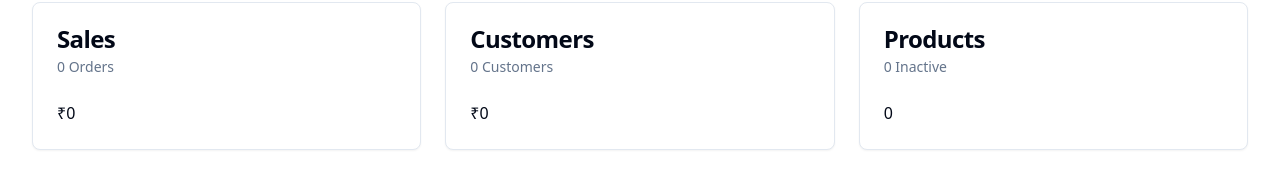
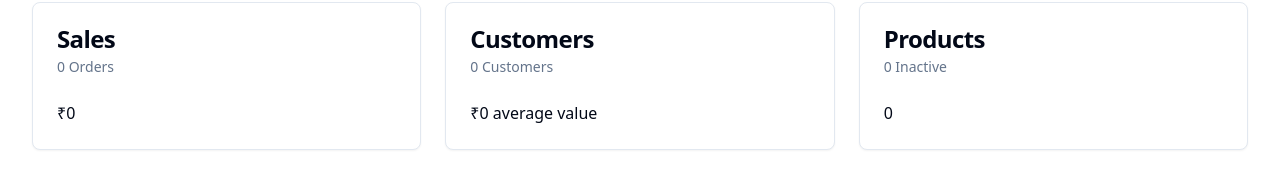
Before and after one commit to TechnoFlask/ecommerce, a Next.js app: page /admin in a window 1280 px wide. Shown: the part 154-342 px from the top of the page. Built offline with nearby package versions, Linux system fonts and the light colour scheme; no server answers; the database is empty.

Commit message:
Minor Fixes

```diff
--- a/app/admin/page.tsx
+++ b/app/admin/page.tsx
@@ -63,7 +63,9 @@ export default async function AdminPage() {
         <AdminDashboardCard
           title="Customers"
           subtitle={`${formatNumber(customerData.totalCustomers)} Customers`}
-          content={formatCurrency(customerData.averageCustomerValue)}
+          content={`${formatCurrency(
+            customerData.averageCustomerValue
+          )} average value`}
         />
         <AdminDashboardCard
           title="Products"
```
